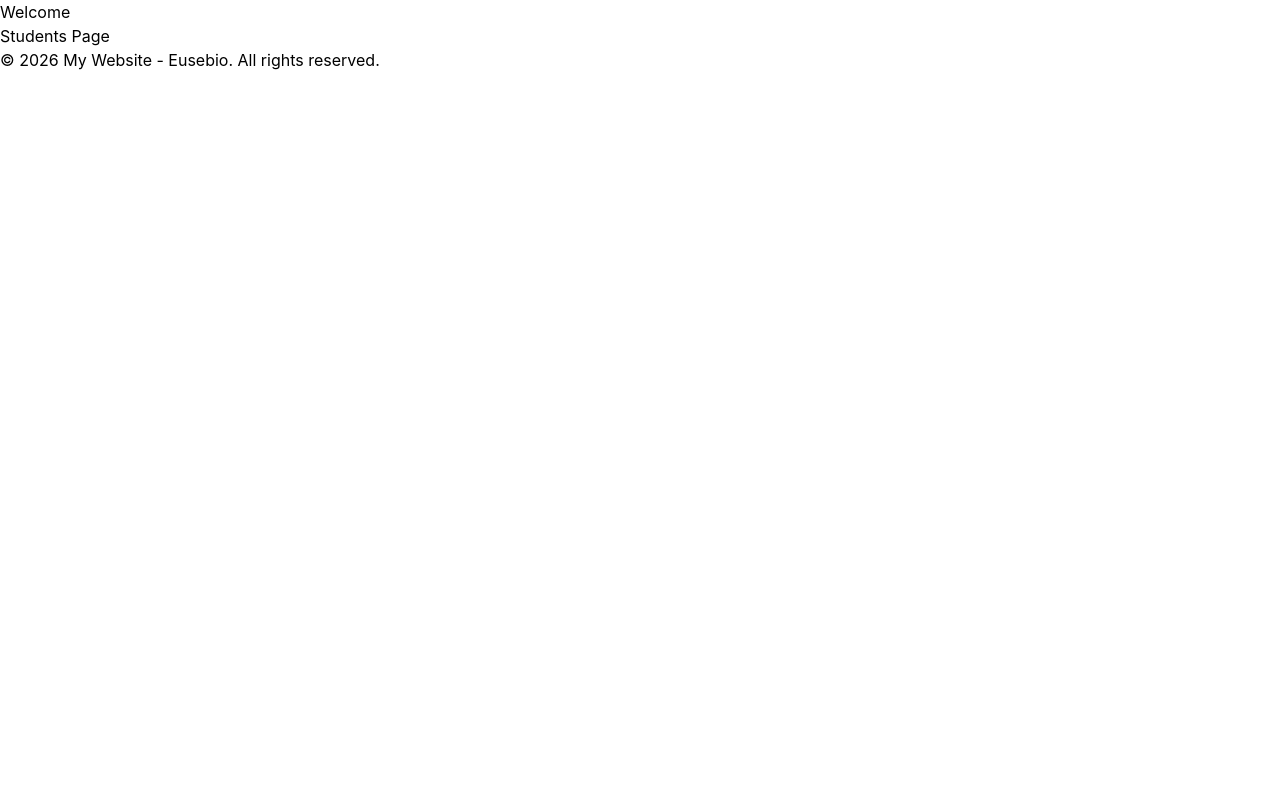
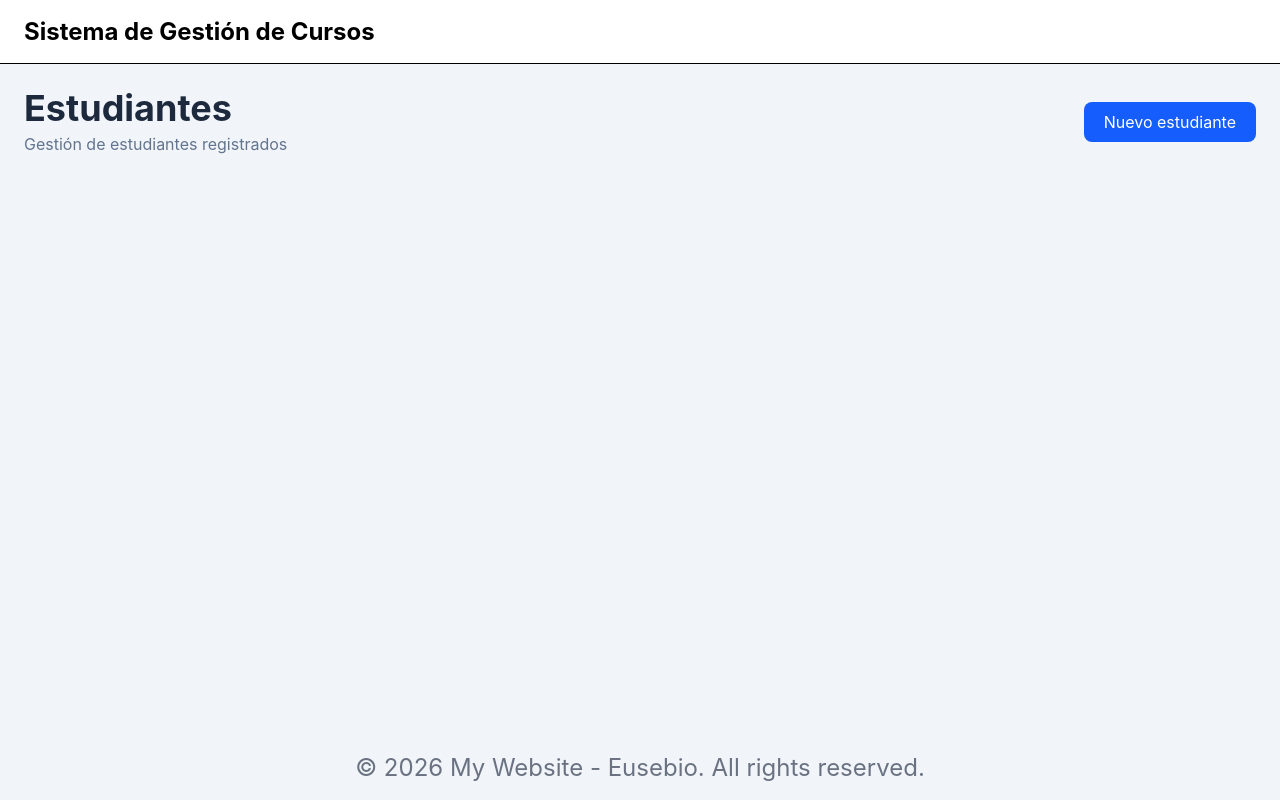
Before and after one commit to EusebioCO296/asi-gsc-front, a React (Vite) app: page /students in a window 1280 px wide. Built offline with nearby package versions, Linux system fonts and the light colour scheme.

Commit message:
TC semana04

```diff
--- a/src/components/Footer.jsx
+++ b/src/components/Footer.jsx
@@ -1,6 +1,6 @@
 function Footer() {
   return (
-    <footer>
+    <footer className="footer text-2xl text-center text-gray-500 py-4">
       <p>&copy; 2026 My Website - Eusebio. All rights reserved.</p>
     </footer>
   );
--- /dev/null
+++ b/src/components/Header.jsx
@@ -0,0 +1,21 @@
+function Header(
+  { title,
+    description,
+    txtButton }
+) {
+  return (
+
+    <div className="flex justify-between items-center mb-8 p-6">
+      <div>
+        <h1 className="text-4xl font-bold text-slate-800">{title}</h1>
+        <p className="mt-1 text-slate-500">{description}</p>
+      </div>
+      <div>
+        <button className="bg-blue-600 hover:bg-blue-700 text-white px-5 py-2 rounded-lg cursor-pointer">{txtButton}</button>
+      </div>
+    </div>
+
+  );
+}
+
+export default Header;
--- /dev/null
+++ b/src/components/Nav.jsx
@@ -0,0 +1,9 @@
+function Nav() {
+  return (
+    <header className="h-16 bg-white border-b flex items-center px-6">
+      <h1 className="font-bold text-2xl">Sistema de Gestión de Cursos</h1>
+    </header>
+  );
+}
+
+export default Nav;
--- /dev/null
+++ b/src/components/StudentTable.jsx
@@ -0,0 +1,42 @@
+function StudentTable ({ students, onEdit, onDelete,}) {
+    return (
+      <table>
+        <thead className="bg-slate-100">
+          <tr>
+            <th className="text-left p-4">Nombre</th>
+            <th className="text-left p-4">Apellido</th>
+            <th className="text-left p-4">Correo</th>
+            <th className="text-left p-4">Celular</th>
+            <th className="text-center p-4">Acciones</th>
+          </tr>
+        </thead>
+        <tbody>
+          {students.map((student) => (
+            <tr
+              key={student.studentId}
+              className="border-t"
+            >
+              <td className="p-4">
+                {student.firstName}
+              </td>
+
+              <td className="p-4">
+                {student.lastName}
+              </td>
+
+              <td className="p-4">
+                {student.email}
+              </td>
+
+              <td className="p-4">
+                {student.birthDate}
+              </td>
+
+            </tr>
+          ))}
+        </tbody>
+      </table>
+    )
+}
+
+export default StudentTable;
--- a/src/config/supabase.js
+++ b/src/config/supabase.js
@@ -4,3 +4,5 @@ const supabaseUrl = import.meta.env.VITE_SUPABASE_URL;
 const supabaseKey = import.meta.env.VITE_SUPABASE_PUBLISHABLE_KEY;
 
 export const supabase = createClient(supabaseUrl, supabaseKey);
+
+export default supabase;
--- a/src/pages/Students.jsx
+++ b/src/pages/Students.jsx
@@ -1,11 +1,19 @@
 import Footer from "../components/Footer";
+import Header from "../components/Header";
+import Nav from "../components/Nav";
+
 
 function Students() {
   return (
-    <div>
-      <header>Welcome</header>
-      <h1>Students Page</h1>
-      <footer><Footer/></footer>
+    <div className="min-h-screen flex flex-col bg-slate-100">
+      <header>
+        <Nav/>
+        <Header title={"Estudiantes"} description={"Gestión de estudiantes registrados"} txtButton={"Nuevo estudiante"}/>
+      </header>
+      <main className="flex-1 p-4">
+
+      </main>
+      <footer className="mt-4"><Footer/></footer>
     </div>
   );
 }
--- /dev/null
+++ b/src/services/studentService.js
@@ -0,0 +1,13 @@
+import { supabase } from '../config/supabase';
+
+export const getStudents = async () => {
+    const { data, error } = await supabase
+    .from('student')
+    .select('*');
+
+    if (error) {
+        throw new Error(error.message);
+    }
+
+    return data;
+};
```
